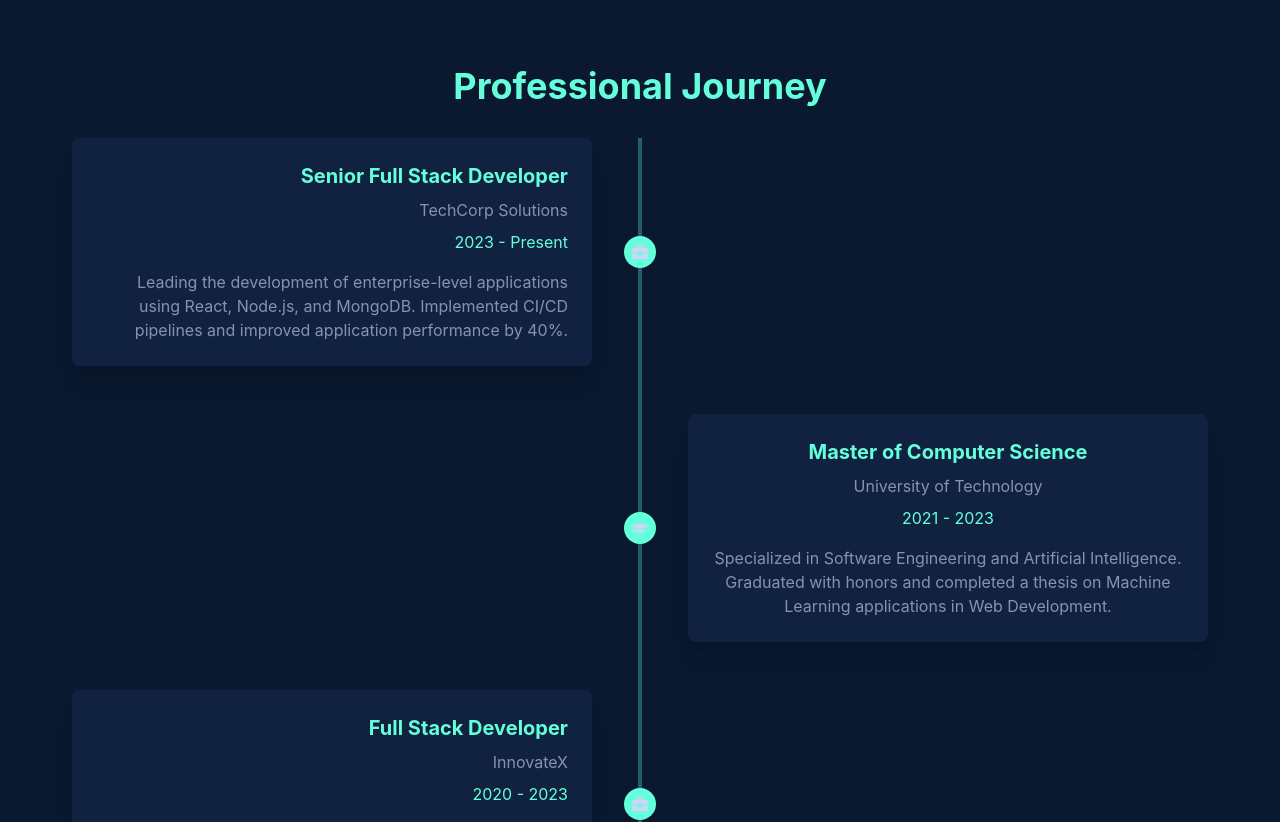
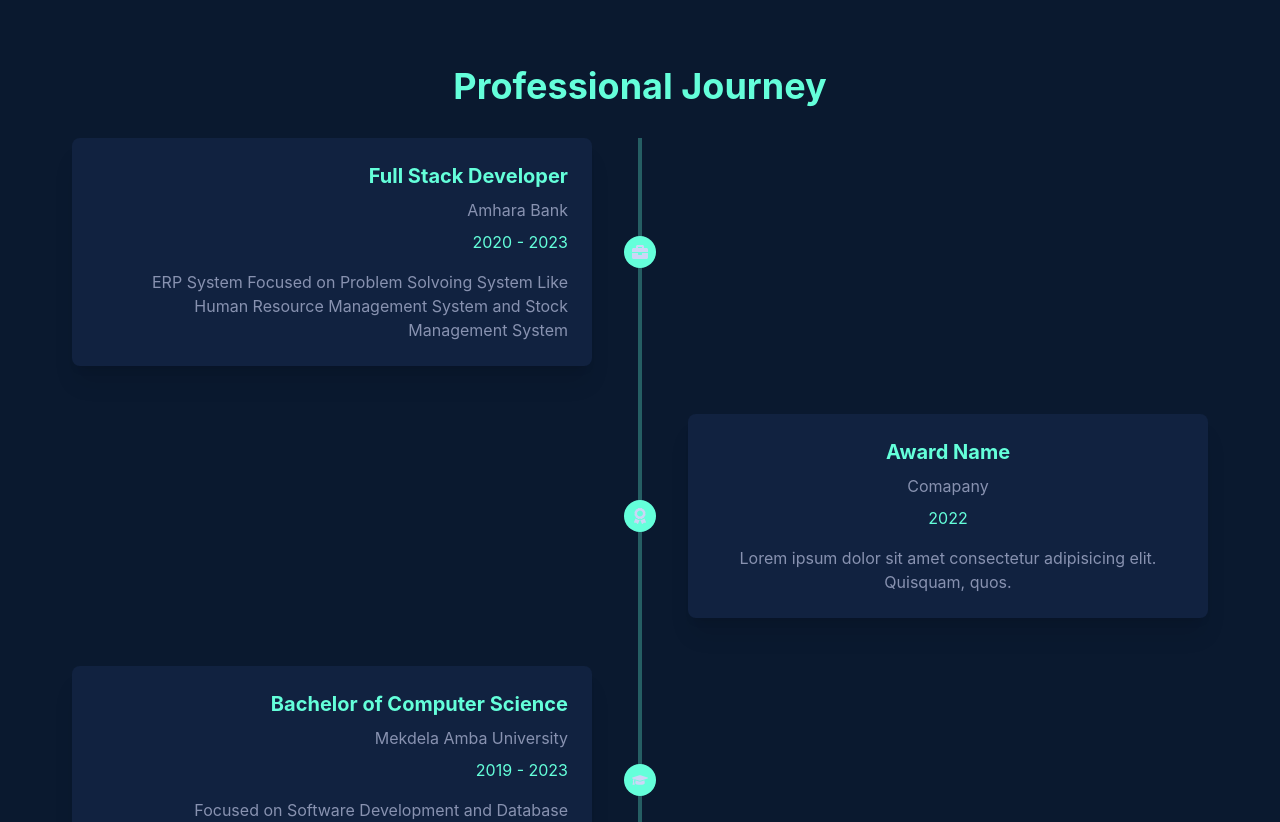
Before and after one commit to Tademillion/portfolio, a React (Create React App) app: page / in a window 1280 px wide. Shown: the part 4020-4842 px from the top of the page. Built offline with nearby package versions, Linux system fonts and the light colour scheme.

Commit message:
update the code for production

```diff
--- a/src/components/Projects.js
+++ b/src/components/Projects.js
@@ -1,7 +1,15 @@
-import React, { useState, useEffect, useRef } from 'react';
-import { motion, AnimatePresence } from 'framer-motion';
-import { useInView } from 'react-intersection-observer';
-import { FaGithub, FaExternalLinkAlt, FaServer, FaDatabase, FaCode, FaChevronLeft, FaChevronRight } from 'react-icons/fa';
+import React, { useState, useEffect, useRef } from "react";
+import { motion, AnimatePresence } from "framer-motion";
+import { useInView } from "react-intersection-observer";
+import {
+  FaGithub,
+  FaExternalLinkAlt,
+  FaServer,
+  FaDatabase,
+  FaCode,
+  FaChevronLeft,
+  FaChevronRight,
+} from "react-icons/fa";
 
 const Projects = () => {
   const [ref, inView] = useInView({
@@ -11,43 +19,64 @@ const Projects = () => {
 
   const projects = [
     {
-      title: 'E-Commerce Platform',
-      description: 'Lorem ipsum dolor sit amet, consectetur adipiscing elit. Sed do eiusmod tempor incididunt ut labore et dolore magna aliqua. Ut enim ad minim veniam, quis nostrud exercitation ullamco laboris nisi ut aliquip ex ea commodo consequat.',
-      image: 'https://images.unsplash.com/photo-1556742049-0cfed4f6a45d?ixlib=rb-4.0.3&ixid=M3wxMjA3fDB8MHxwaG90by1wYWdlfHx8fGVufDB8fHx8fA%3D%3D&auto=format&fit=crop&w=1470&q=80',
+      title: "E-Commerce Platform",
+      description:
+        "Lorem ipsum dolor sit amet, consectetur adipiscing elit. Sed do eiusmod tempor incididunt ut labore et dolore magna aliqua. Ut enim ad minim veniam, quis nostrud exercitation ullamco laboris nisi ut aliquip ex ea commodo consequat.",
+      image:
+        "https://images.unsplash.com/photo-1556742049-0cfed4f6a45d?ixlib=rb-4.0.3&ixid=M3wxMjA3fDB8MHxwaG90by1wYWdlfHx8fGVufDB8fHx8fA%3D%3D&auto=format&fit=crop&w=1470&q=80",
       technologies: {
-        frontend: ['React', 'Redux', 'Tailwind CSS', 'Material-UI'],
-        backend: ['Node.js', 'Express.js', 'RESTful APIs'],
-        database: ['MongoDB', 'Mongoose'],
-        features: ['User Authentication', 'Payment Integration', 'Real-time Updates', 'Admin Dashboard']
+        frontend: ["React", "Redux", "Tailwind CSS", "Material-UI"],
+        backend: ["Node.js", "Express.js", "RESTful APIs"],
+        database: ["MongoDB", "Mongoose"],
+        features: [
+          "User Authentication",
+          "Payment Integration",
+          "Real-time Updates",
+          "Admin Dashboard",
+        ],
       },
-      github: 'https://github.com/yourusername/project1',
-      live: 'https://project1.com',
+      github: "https://github.com/Tademillion",
+      live: "https://project1.com",
     },
     {
-      title: 'Task Management System',
-      description: 'Duis aute irure dolor in reprehenderit in voluptate velit esse cillum dolore eu fugiat nulla pariatur. Excepteur sint occaecat cupidatat non proident, sunt in culpa qui officia deserunt mollit anim id est laborum.',
-      image: 'https://images.unsplash.com/photo-1454165804606-c3d57bc86b40?ixlib=rb-4.0.3&ixid=M3wxMjA3fDB8MHxwaG90by1wYWdlfHx8fGVufDB8fHx8fA%3D%3D&auto=format&fit=crop&w=1470&q=80',
+      title: "Task Management System",
+      description:
+        "Duis aute irure dolor in reprehenderit in voluptate velit esse cillum dolore eu fugiat nulla pariatur. Excepteur sint occaecat cupidatat non proident, sunt in culpa qui officia deserunt mollit anim id est laborum.",
+      image:
+        "https://images.unsplash.com/photo-1454165804606-c3d57bc86b40?ixlib=rb-4.0.3&ixid=M3wxMjA3fDB8MHxwaG90by1wYWdlfHx8fGVufDB8fHx8fA%3D%3D&auto=format&fit=crop&w=1470&q=80",
       technologies: {
-        frontend: ['React', 'Context API', 'Styled Components'],
-        backend: ['.NET Core', 'SignalR'],
-        database: ['SQL Server', 'Entity Framework'],
-        features: ['Real-time Collaboration', 'Task Assignment', 'Progress Tracking', 'Team Management']
+        frontend: ["React", "Context API", "Styled Components"],
+        backend: [".NET Core", "SignalR"],
+        database: ["SQL Server", "Entity Framework"],
+        features: [
+          "Real-time Collaboration",
+          "Task Assignment",
+          "Progress Tracking",
+          "Team Management",
+        ],
       },
-      github: 'https://github.com/yourusername/project2',
-      live: 'https://project2.com',
+      github: "https://github.com/yourusername/project2",
+      live: "https://project2.com",
     },
     {
-      title: 'Social Media Dashboard',
-      description: 'Sed ut perspiciatis unde omnis iste natus error sit voluptatem accusantium doloremque laudantium, totam rem aperiam, eaque ipsa quae ab illo inventore veritatis et quasi architecto beatae vitae dicta sunt explicabo.',
-      image: 'https://images.unsplash.com/photo-1460925895917-afdab827c52f?ixlib=rb-4.0.3&ixid=M3wxMjA3fDB8MHxwaG90by1wYWdlfHx8fGVufDB8fHx8fA%3D%3D&auto=format&fit=crop&w=1415&q=80',
+      title: "Social Media Dashboard",
+      description:
+        "Sed ut perspiciatis unde omnis iste natus error sit voluptatem accusantium doloremque laudantium, totam rem aperiam, eaque ipsa quae ab illo inventore veritatis et quasi architecto beatae vitae dicta sunt explicabo.",
+      image:
+        "https://images.unsplash.com/photo-1460925895917-afdab827c52f?ixlib=rb-4.0.3&ixid=M3wxMjA3fDB8MHxwaG90by1wYWdlfHx8fGVufDB8fHx8fA%3D%3D&auto=format&fit=crop&w=1415&q=80",
       technologies: {
-        frontend: ['React', 'Chart.js', 'Tailwind CSS'],
-        backend: ['Node.js', 'Express.js'],
-        database: ['MongoDB', 'Redis'],
-        features: ['Data Visualization', 'Real-time Analytics', 'Custom Reports', 'API Integration']
+        frontend: ["React", "Chart.js", "Tailwind CSS"],
+        backend: ["Node.js", "Express.js"],
+        database: ["MongoDB", "Redis"],
+        features: [
+          "Data Visualization",
+          "Real-time Analytics",
+          "Custom Reports",
+          "API Integration",
+        ],
       },
-      github: 'https://github.com/yourusername/project3',
-      live: 'https://project3.com',
+      github: "https://github.com/yourusername/project3",
+      live: "https://project3.com",
     },
   ];
 
@@ -94,39 +123,44 @@ const Projects = () => {
     enter: (direction) => ({
       x: direction > 0 ? 1000 : -1000,
       opacity: 0,
-      position: 'absolute',
-      width: '100%',
-      backgroundColor: '#1a1a1a'
+      position: "absolute",
+      width: "100%",
+      backgroundColor: "#1a1a1a",
     }),
     center: {
       x: 0,
       opacity: 1,
-      position: 'relative',
-      width: '100%',
-      backgroundColor: '#1a1a1a'
+      position: "relative",
+      width: "100%",
+      backgroundColor: "#1a1a1a",
     },
     exit: (direction) => ({
       x: direction < 0 ? 1000 : -1000,
       opacity: 0,
-      position: 'absolute',
-      width: '100%',
-      backgroundColor: '#1a1a1a'
-    })
+      position: "absolute",
+      width: "100%",
+      backgroundColor: "#1a1a1a",
+    }),
   };
 
   return (
-    <div id='projects' className='w-full min-h-screen bg-primary text-textPrimary'>
-      <div className='max-w-[1200px] mx-auto px-8 py-16'>
+    <div
+      id="projects"
+      className="w-full min-h-screen bg-primary text-textPrimary"
+    >
+      <div className="max-w-[1200px] mx-auto px-8 py-16">
         <motion.div
           ref={ref}
           initial={{ opacity: 0, y: 20 }}
           animate={inView ? { opacity: 1, y: 0 } : {}}
           transition={{ duration: 0.5 }}
-          className='text-center'
+          className="text-center"
         >
-          <h2 className='text-4xl font-bold text-secondary mb-8'>Featured Projects</h2>
+          <h2 className="text-4xl font-bold text-secondary mb-8">
+            Featured Projects
+          </h2>
 
-          <div className='relative overflow-hidden bg-tertiary rounded-lg'>
+          <div className="relative overflow-hidden bg-tertiary rounded-lg">
             <AnimatePresence initial={false} custom={direction} mode="sync">
               <motion.div
                 key={currentProject}
@@ -138,92 +172,124 @@ const Projects = () => {
                 transition={{
                   x: { type: "spring", stiffness: 300, damping: 30 },
                   opacity: { duration: 0.15 },
-                  position: { duration: 0 }
+                  position: { duration: 0 },
                 }}
-                className='bg-tertiary rounded-lg p-6 shadow-xl'
+                className="bg-tertiary rounded-lg p-6 shadow-xl"
               >
-                <div className='grid md:grid-cols-2 gap-8'>
-                  <div className='relative h-64 rounded-lg overflow-hidden group'>
+                <div className="grid md:grid-cols-2 gap-8">
+                  <div className="relative h-64 rounded-lg overflow-hidden group">
                     <img
                       src={projects[currentProject].image}
                       alt={projects[currentProject].title}
-                      className='w-full h-full object-cover transition-transform duration-500 group-hover:scale-110'
+                      className="w-full h-full object-cover transition-transform duration-500 group-hover:scale-110"
                     />
-                    <div className='absolute inset-0 bg-gradient-to-t from-primary/90 to-transparent opacity-0 group-hover:opacity-100 transition-opacity duration-300 flex items-end'>
-                      <div className='p-4'>
-                        <h3 className='text-xl font-bold text-secondary mb-2'>{projects[currentProject].title}</h3>
-                        <p className='text-textSecondary'>{projects[currentProject].description}</p>
+                    <div className="absolute inset-0 bg-gradient-to-t from-primary/90 to-transparent opacity-0 group-hover:opacity-100 transition-opacity duration-300 flex items-end">
+                      <div className="p-4">
+                        <h3 className="text-xl font-bold text-secondary mb-2">
+                          {projects[currentProject].title}
+                        </h3>
+                        <p className="text-textSecondary">
+                          {projects[currentProject].description}
+                        </p>
                       </div>
                     </div>
                   </div>
-                  <div className='space-y-4'>
-                    <h3 className='text-2xl font-bold text-secondary'>{projects[currentProject].title}</h3>
-                    <p className='text-textSecondary'>{projects[currentProject].description}</p>
+                  <div className="space-y-4">
+                    <h3 className="text-2xl font-bold text-secondary">
+                      {projects[currentProject].title}
+                    </h3>
+                    <p className="text-textSecondary">
+                      {projects[currentProject].description}
+                    </p>
 
-                    <div className='space-y-4'>
+                    <div className="space-y-4">
                       <div>
-                        <h4 className='text-lg font-semibold text-secondary flex items-center gap-2'>
+                        <h4 className="text-lg font-semibold text-secondary flex items-center gap-2">
                           <FaCode /> Frontend
                         </h4>
-                        <div className='flex flex-wrap gap-2 mt-2'>
-                          {projects[currentProject].technologies.frontend.map((tech) => (
-                            <span key={tech} className='px-3 py-1 bg-secondary/20 text-secondary rounded-full text-sm hover:bg-secondary/30 transition-colors duration-300'>
+                        <div className="flex flex-wrap gap-2 mt-2">
+                          {projects[currentProject].technologies.frontend.map(
+                            (tech) => (
+                              <span
+                                key={tech}
+                                className="px-3 py-1 bg-secondary/20 text-secondary rounded-full text-sm hover:bg-secondary/30 transition-colors duration-300"
+                              >
                                 {tech}
                               </span>
-                          ))}
+                            )
+                          )}
                         </div>
                       </div>
 
                       <div>
-                        <h4 className='text-lg font-semibold text-secondary flex items-center gap-2'>
+                        <h4 className="text-lg font-semibold text-secondary flex items-center gap-2">
                           <FaServer /> Backend
                         </h4>
-                        <div className='flex flex-wrap gap-2 mt-2'>
-                          {projects[currentProject].technologies.backend.map((tech) => (
-                            <span key={tech} className='px-3 py-1 bg-secondary/20 text-secondary rounded-full text-sm hover:bg-secondary/30 transition-colors duration-300'>
+                        <div className="flex flex-wrap gap-2 mt-2">
+                          {projects[currentProject].technologies.backend.map(
+                            (tech) => (
+                              <span
+                                key={tech}
+                                className="px-3 py-1 bg-secondary/20 text-secondary rounded-full text-sm hover:bg-secondary/30 transition-colors duration-300"
+                              >
                                 {tech}
                               </span>
-                          ))}
+                            )
+                          )}
                         </div>
                       </div>
 
                       <div>
-                        <h4 className='text-lg font-semibold text-secondary flex items-center gap-2'>
+                        <h4 className="text-lg font-semibold text-secondary flex items-center gap-2">
                           <FaDatabase /> Database
                         </h4>
-                        <div className='flex flex-wrap gap-2 mt-2'>
-                          {projects[currentProject].technologies.database.map((tech) => (
-                            <span key={tech} className='px-3 py-1 bg-secondary/20 text-secondary rounded-full text-sm hover:bg-secondary/30 transition-colors duration-300'>
+                        <div className="flex flex-wrap gap-2 mt-2">
+                          {projects[currentProject].technologies.database.map(
+                            (tech) => (
+                              <span
+                                key={tech}
+                                className="px-3 py-1 bg-secondary/20 text-secondary rounded-full text-sm hover:bg-secondary/30 transition-colors duration-300"
+                              >
                                 {tech}
                               </span>
-                          ))}
+                            )
+                          )}
                         </div>
                       </div>
 
                       <div>
-                        <h4 className='text-lg font-semibold text-secondary'>Key Features</h4>
-                        <ul className='list-disc list-inside text-textSecondary mt-2 space-y-1'>
-                          {projects[currentProject].technologies.features.map((feature) => (
-                            <li key={feature} className='hover:text-secondary transition-colors duration-300'>{feature}</li>
-                          ))}
+                        <h4 className="text-lg font-semibold text-secondary">
+                          Key Features
+                        </h4>
+                        <ul className="list-disc list-inside text-textSecondary mt-2 space-y-1">
+                          {projects[currentProject].technologies.features.map(
+                            (feature) => (
+                              <li
+                                key={feature}
+                                className="hover:text-secondary transition-colors duration-300"
+                              >
+                                {feature}
+                              </li>
+                            )
+                          )}
                         </ul>
                       </div>
                     </div>
 
-                    <div className='flex gap-4 pt-4'>
+                    <div className="flex gap-4 pt-4">
                       <a
                         href={projects[currentProject].github}
-                        target='_blank'
-                        rel='noreferrer'
-                        className='flex items-center gap-2 text-textPrimary hover:text-secondary transition-colors duration-300'
+                        target="_blank"
+                        rel="noreferrer"
+                        className="flex items-center gap-2 text-textPrimary hover:text-secondary transition-colors duration-300"
                       >
                         <FaGithub /> View Code
                       </a>
                       <a
                         href={projects[currentProject].live}
-                        target='_blank'
-                        rel='noreferrer'
-                        className='flex items-center gap-2 text-textPrimary hover:text-secondary transition-colors duration-300'
+                        target="_blank"
+                        rel="noreferrer"
+                        className="flex items-center gap-2 text-textPrimary hover:text-secondary transition-colors duration-300"
                       >
                         <FaExternalLinkAlt /> Live Demo
                       </a>
@@ -233,15 +299,15 @@ const Projects = () => {
               </motion.div>
             </AnimatePresence>
 
-            <div className='flex justify-center gap-4 mt-8'>
+            <div className="flex justify-center gap-4 mt-8">
               <button
                 onClick={() => handleManualScroll(prevProject)}
-                className='p-3 bg-tertiary text-textPrimary rounded-full hover:bg-secondary/20 transition-colors duration-300'
+                className="p-3 bg-tertiary text-textPrimary rounded-full hover:bg-secondary/20 transition-colors duration-300"
                 aria-label="Previous project"
               >
                 <FaChevronLeft />
               </button>
-              <div className='flex items-center gap-2'>
+              <div className="flex items-center gap-2">
                 {projects.map((_, index) => (
                   <button
                     key={index}
@@ -252,7 +318,9 @@ const Projects = () => {
                       });
                     }}
                     className={`w-3 h-3 rounded-full transition-colors duration-300 ${
-                      index === currentProject ? 'bg-secondary' : 'bg-secondary/30'
+                      index === currentProject
+                        ? "bg-secondary"
+                        : "bg-secondary/30"
                     }`}
                     aria-label={`Go to project ${index + 1}`}
                   />
@@ -260,7 +328,7 @@ const Projects = () => {
               </div>
               <button
                 onClick={() => handleManualScroll(nextProject)}
-                className='p-3 bg-tertiary text-textPrimary rounded-full hover:bg-secondary/20 transition-colors duration-300'
+                className="p-3 bg-tertiary text-textPrimary rounded-full hover:bg-secondary/20 transition-colors duration-300"
                 aria-label="Next project"
               >
                 <FaChevronRight />
--- a/src/components/Testimonials.js
+++ b/src/components/Testimonials.js
@@ -16,19 +16,19 @@ const Testimonials = () => {
       name: "John Smith",
       position: "Senior Developer at TechCorp",
       image: "https://randomuser.me/api/portraits/men/1.jpg",
-      text: "Working with Tade was an absolute pleasure. His attention to detail and problem-solving skills are exceptional. He consistently delivered high-quality code and was always willing to help team members.",
+      text: "Lorem ipsum dolor sit amet, consectetur adipiscing elit. Sed do eiusmod tempor incididunt ut labore et dolore magna aliqua. Ut enim ad minim veniam, quis nostrud exercitation ullamco laboris nisi ut aliquip ex ea commodo consequat.",
     },
     {
       name: "Sarah Johnson",
       position: "Project Manager at InnovateX",
       image: "https://randomuser.me/api/portraits/women/1.jpg",
-      text: "Tade's technical expertise and communication skills made him an invaluable asset to our team. He not only delivered excellent work but also helped improve our development processes.",
+      text: "Duis aute irure dolor in reprehenderit in voluptate velit esse cillum dolore eu fugiat nulla pariatur. Excepteur sint occaecat cupidatat non proident, sunt in culpa qui officia deserunt mollit anim id est laborum.",
     },
     {
       name: "Michael Chen",
       position: "CTO at StartupHub",
       image: "https://randomuser.me/api/portraits/men/2.jpg",
-      text: "I was impressed by Tade's ability to quickly adapt to new technologies and his commitment to writing clean, maintainable code. He's a true professional who goes above and beyond.",
+      text: "Sed ut perspiciatis unde omnis iste natus error sit voluptatem accusantium doloremque laudantium, totam rem aperiam, eaque ipsa quae ab illo inventore veritatis et quasi architecto beatae vitae dicta sunt explicabo.",
     },
   ];
 
--- a/src/components/Timeline.js
+++ b/src/components/Timeline.js
@@ -10,43 +10,43 @@ const Timeline = () => {
   });
 
   const timelineItems = [
-    {
-      type: 'work',
-      title: 'Senior Full Stack Developer',
-      company: 'TechCorp Solutions',
-      period: '2023 - Present',
-      description: 'Leading the development of enterprise-level applications using React, Node.js, and MongoDB. Implemented CI/CD pipelines and improved application performance by 40%.',
-      icon: <FaBriefcase />,
-    },
-    {
-      type: 'education',
-      title: 'Master of Computer Science',
-      institution: 'University of Technology',
-      period: '2021 - 2023',
-      description: 'Specialized in Software Engineering and Artificial Intelligence. Graduated with honors and completed a thesis on Machine Learning applications in Web Development.',
-      icon: <FaGraduationCap />,
-    },
+    // {
+    //   type: 'work',
+    //   title: 'Senior Full Stack Developer',
+    //   company: 'TechCorp Solutions',
+    //   period: '2023 - Present',
+    //   description: 'Leading the development of enterprise-level applications using React, Node.js, and MongoDB. Implemented CI/CD pipelines and improved application performance by 40%.',
+    //   icon: <FaBriefcase />,
+    // },
+    // {
+    //   type: 'education',
+    //   title: 'Master of Computer Science',
+    //   institution: 'lo',
+    //   period: '2021 - 2023',
+    //   description: 'Specialized in Software Engineering and Artificial Intelligence. Graduated with honors and completed a thesis on Machine Learning applications in Web Development.',
+    //   icon: <FaGraduationCap />,
+    // },
     {
       type: 'work',
       title: 'Full Stack Developer',
-      company: 'InnovateX',
+      company: 'Amhara Bank',
       period: '2020 - 2023',
-      description: 'Developed and maintained multiple web applications using React and Node.js. Implemented RESTful APIs and improved database performance by 30%.',
+      description: 'ERP System Focused on Problem Solvoing System Like Human Resource Management System and Stock Management System',
       icon: <FaBriefcase />,
     },
     {
       type: 'award',
-      title: 'Best Developer Award',
-      institution: 'Tech Excellence Awards',
+      title: 'Award Name',
+      institution: 'Comapany',
       period: '2022',
-      description: 'Recognized for outstanding contributions to open-source projects and innovative solutions in web development.',
+      description: 'Lorem ipsum dolor sit amet consectetur adipisicing elit. Quisquam, quos.',
       icon: <FaAward />,
     },
     {
       type: 'education',
       title: 'Bachelor of Computer Science',
-      institution: 'State University',
-      period: '2016 - 2020',
+      institution: 'Mekdela Amba University',
+      period: '2019 - 2023',
       description: 'Focused on Software Development and Database Management. Participated in multiple hackathons and coding competitions.',
       icon: <FaGraduationCap />,
     },
```
Also changed, not shown: public/index.html (+2 -11 lines), src/components/Footer.js (+5 -5 lines), src/components/Skills.js (+34 -18 lines). Lines whose indentation alone changed are shown as unchanged.
